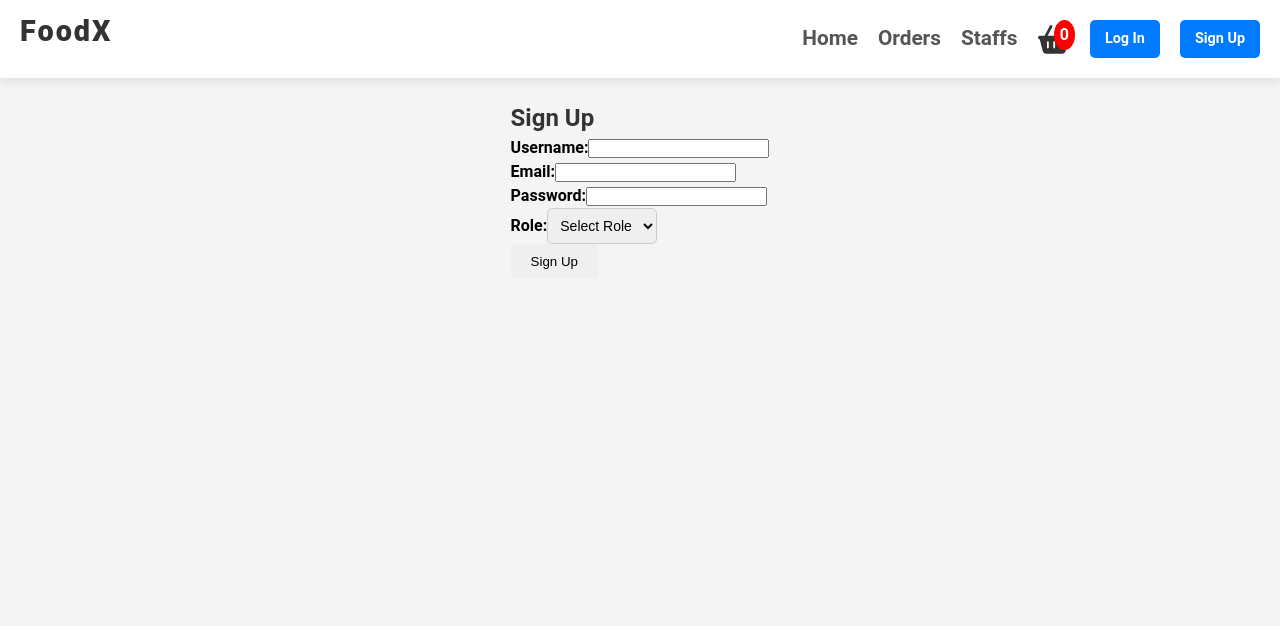
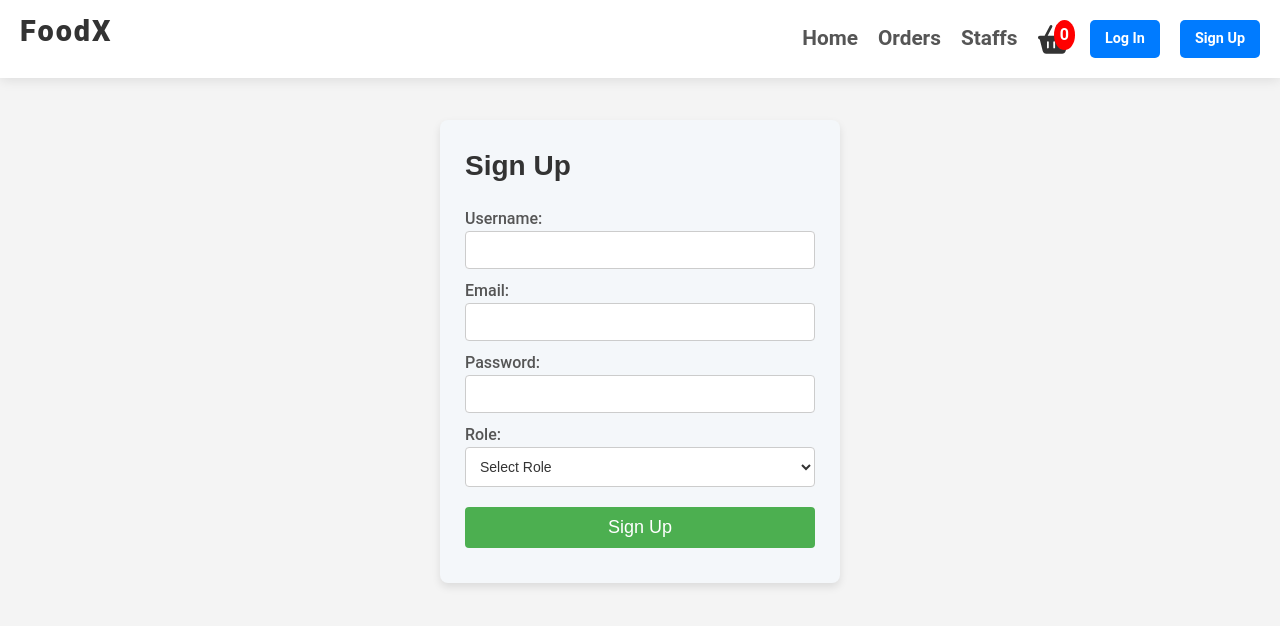
Before and after one commit to dev-m-josh/hotel-management-app, a React (Create React App) app in the folder UI/hotel-management-app/: page /sign-up in a window 1280 px wide. Shown: the top 626 px of the page. Built offline with nearby package versions, Linux system fonts and the light colour scheme.

Commit message:
sign up css styles

```diff
--- a/UI/hotel-management-app/src/Styles/SignUp.css
+++ b/UI/hotel-management-app/src/Styles/SignUp.css
@@ -0,0 +1,105 @@
+/* styles for the SignUp page */
+.login-form {
+    display: flex;
+    flex-direction: column;
+    align-items: flex-start;
+    justify-content: center;
+    background-color: #f4f7fa;
+    border-radius: 8px;
+    box-shadow: 0 4px 8px rgba(0, 0, 0, 0.1);
+    padding: 25px;
+    margin: 20px;
+    width: 100%;
+    max-width: 400px;
+}
+
+.login-form h2 {
+    font-size: 28px;
+    color: #333;
+    margin-bottom: 20px;
+    text-align: left;
+    font-family: 'Arial', sans-serif;
+    width: 100%;
+}
+
+.login-form form {
+    width: 100%;
+}
+
+.login-form div {
+    margin-bottom: 10px;
+}
+
+.login-form label {
+    display: block;
+    font-size: 16px;
+    color: #555;
+    font-weight: 550;
+    padding-bottom: 0;
+}
+
+.login-form input,
+.login-form select {
+    width: 100%;
+    padding: 10px;
+    font-size: 14px;
+    border: 1px solid #ccc;
+    border-radius: 4px;
+    box-sizing: border-box;
+    background-color: #fff;
+    color: #333;
+}
+
+.login-form input:focus,
+.login-form select:focus {
+    border-color: #4CAF50;
+    outline: none;
+}
+
+.login-form button {
+    width: 100%;
+    padding: 10px;
+    background-color: #4CAF50;
+    color: white;
+    border: none;
+    border-radius: 4px;
+    font-size: 18px;
+    cursor: pointer;
+    transition: background-color 0.3s ease-in-out;
+    margin-top: 10px;
+}
+
+.login-form button:hover {
+    background-color: #45a049;
+}
+
+.login-form button:active {
+    background-color: #388e3c;
+}
+
+/* Error message styling */
+.login-form p {
+    color: #e60000;
+    font-size: 16px;
+    margin-top: 10px;
+    text-align: center;
+}
+
+/* Responsive styles */
+@media (max-width: 600px) {
+    .login-form {
+        padding: 30px;
+        width: 100%;
+    }
+
+    .login-form h2 {
+        font-size: 24px;
+    }
+
+    .login-form input,
+    .login-form select,
+    .login-form button {
+        font-size: 12px;
+        padding: 8px;
+    }
+}
```
